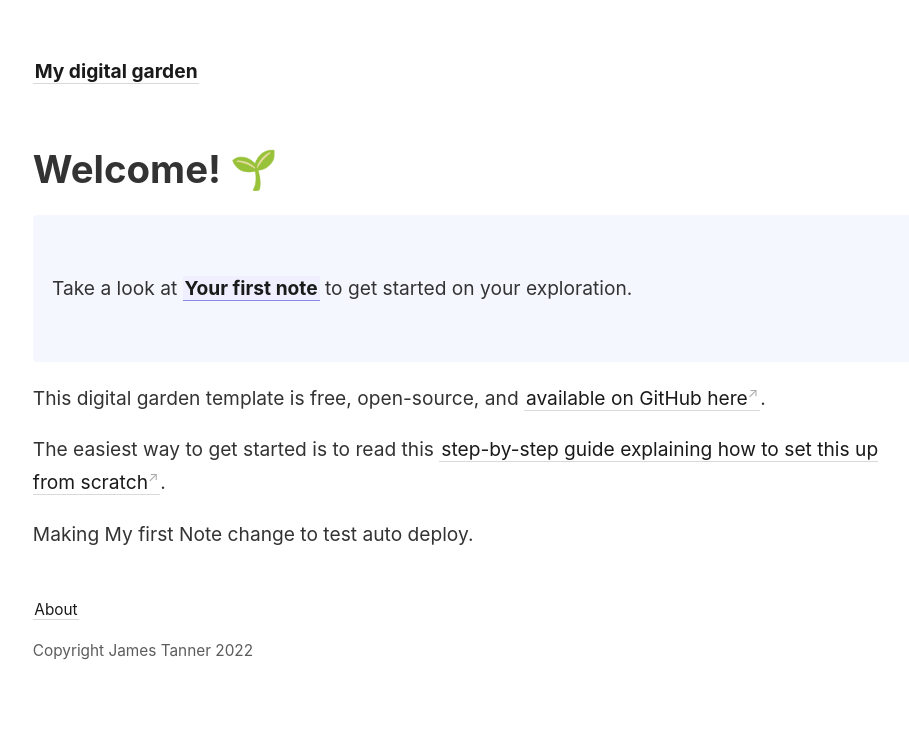
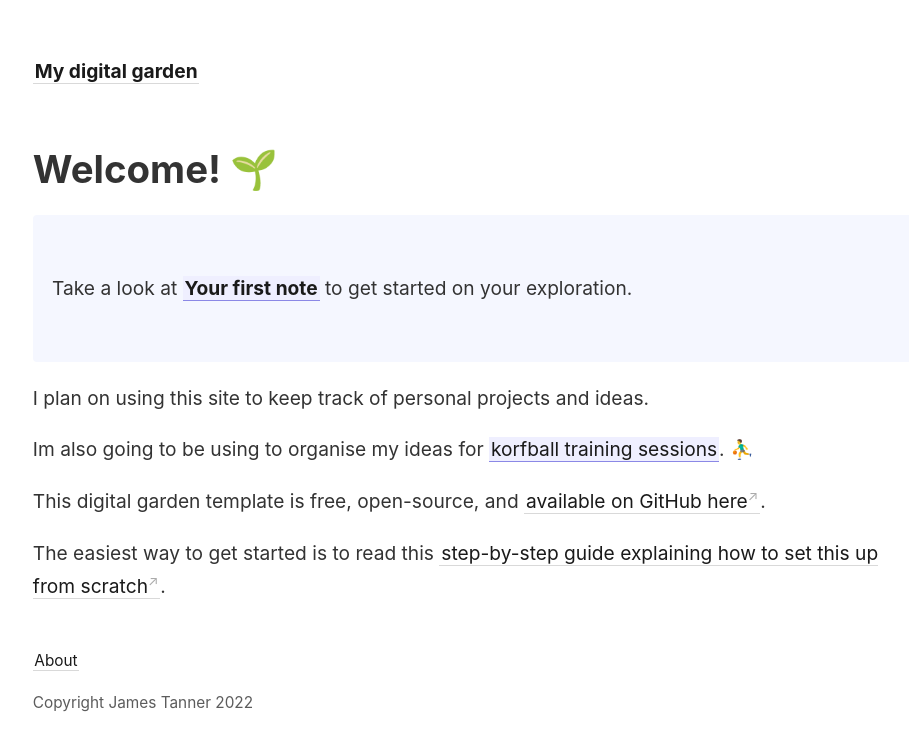
Before and after one commit to jamesptanner/notes, a Jekyll site: the page built from _pages/index.md, in a window 1280 px wide. Shown: the top 751 px of the page, without its empty margins (44-953 px from the left). Built offline with Jekyll 4.4.1, drawn with Linux system fonts in a browser that asks for light colours.

Commit message:
Starting work on my notes.

```diff
--- a/_pages/index.md
+++ b/_pages/index.md
@@ -11,12 +11,14 @@ permalink: /
   Take a look at <span style="font-weight: bold">[[Your first note]]</span> to get started on your exploration.
 </p>
 
+I plan on using this site to keep track of personal projects and ideas.
+
+Im also going to be using to organise my ideas for [[korfball|korfball training sessions]]. ⛹️‍♂️
+
 This digital garden template is free, open-source, and [available on GitHub here](https://github.com/maximevaillancourt/digital-garden-jekyll-template).
 
 The easiest way to get started is to read this [step-by-step guide explaining how to set this up from scratch](https://maximevaillancourt.com/blog/setting-up-your-own-digital-garden-with-jekyll).
 
-
-Making My first Note change to test auto deploy.
 <style>
   .wrapper {
     max-width: 46em;
```
Also changed, not shown: _notes/korfball/korfball.md (added, +2 -0 lines), _notes/korfball/attacking.md (added), _notes/korfball/defending.md (added), _notes/korfball/formation.md (added), _notes/korfball/passing.md (added), _notes/korfball/rules.md (added), _notes/korfball/shooting.md (added).
